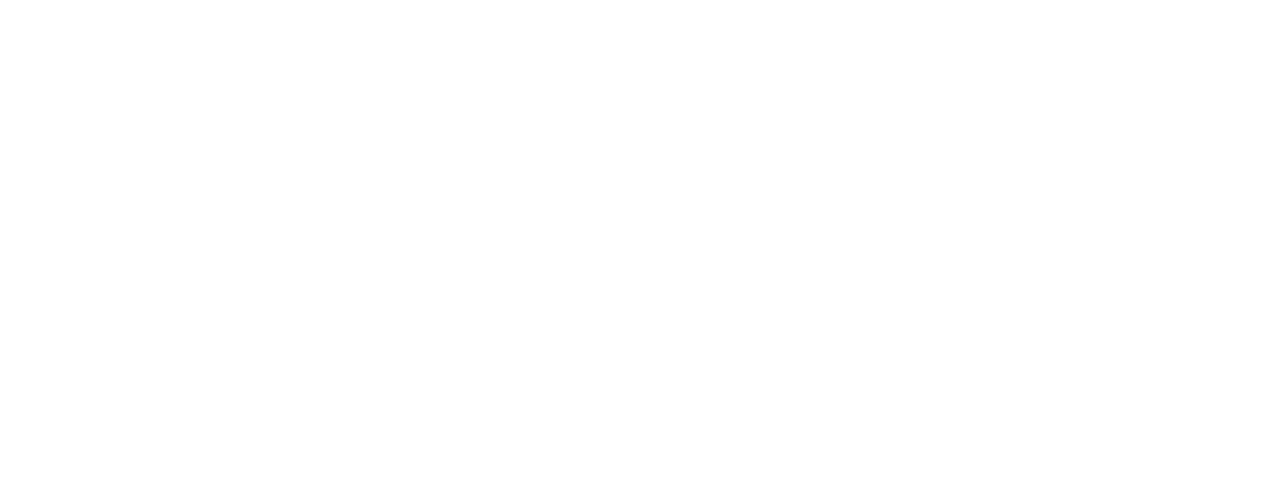
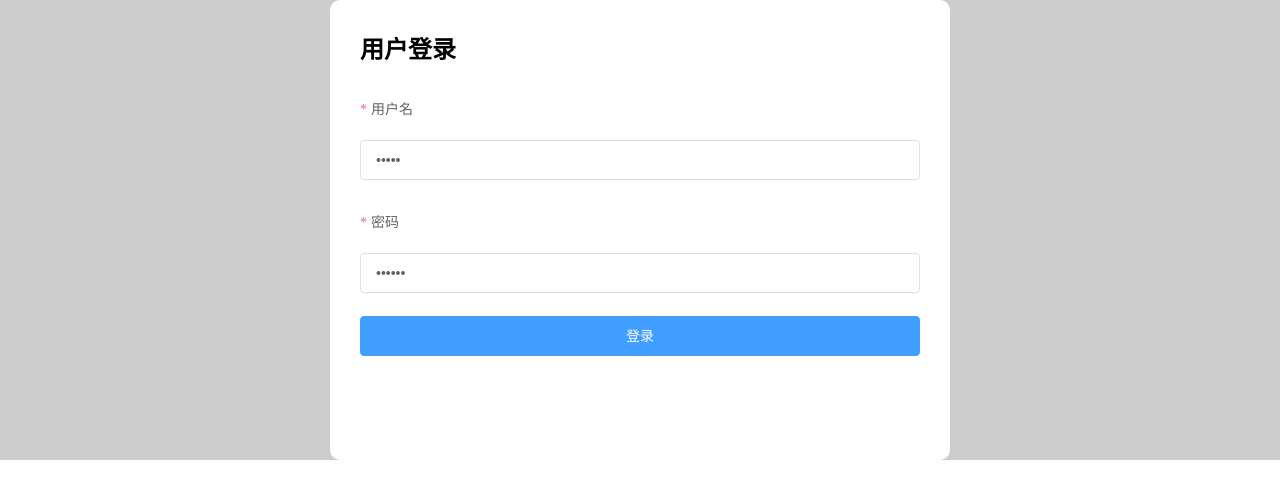
Before and after one commit to huangweiqing-0311/mymanage, a Vue app in the folder my-project/: page /#/login in a window 1280 px wide. Shown: the top 498 px of the page. Built offline with nearby package versions, Linux system fonts and the light colour scheme.

Commit message:
登录模块的完成
完成登录的各项功能

```diff
--- a/my-project/package.json
+++ b/my-project/package.json
@@ -3,7 +3,7 @@
   "version": "0.1.0",
   "private": true,
   "scripts": {
-    "serve": "vue-cli-service serve",
+    "serve": "vue-cli-service serve --open",
     "build": "vue-cli-service build",
     "lint": "vue-cli-service lint"
   },
@@ -21,6 +21,8 @@
     "babel-eslint": "^10.0.1",
     "eslint": "^5.16.0",
     "eslint-plugin-vue": "^5.0.0",
+    "less": "^3.9.0",
+    "less-loader": "^5.0.0",
     "vue-template-compiler": "^2.6.10"
   },
   "eslintConfig": {
--- a/my-project/src/App.vue
+++ b/my-project/src/App.vue
@@ -1,5 +1,7 @@
  <template>
-        <router-view></router-view>
+       <div id="app">
+                <router-view></router-view>
+       </div>
  </template>
 
  <script>
--- a/my-project/src/api/http.js
+++ b/my-project/src/api/http.js
@@ -5,3 +5,23 @@
  export const http = axios.create({
      baseURL: 'http://localhost:8888/api/private/v1'
  })
+
+ //登录请求封装成函数,要用到直接调用
+ //调用此方法要传入一个对象,并且有username和password属性
+  http.login = ({username, password}) => {
+      //把请求方法 return 出去
+      return http.post('login',{
+          username,
+          password,
+      })
+  }
+
+  //获取左边菜单栏封装成函数
+   http.menus = () => {
+       return http.get('menus', {
+            headers: {
+                //在请求头里设置一个登陆标记
+                Authorization: window.localStorage.getItem('token')
+            }
+       })
+   }
--- /dev/null
+++ b/my-project/src/assets/css/base.css
@@ -0,0 +1,54 @@
+/*初始化样式*/
+a,
+b,
+i,
+u,
+li,
+ul,
+h1,
+h2,
+h3,
+h4,
+h5,
+h6,
+img,
+input,
+span,
+div,
+strong,
+ol,
+dt,
+ins,
+del,
+body {
+  margin: 0;
+  padding: 0;
+}
+html,
+body {
+  height: 100%;
+}
+a {
+  text-decoration: none;
+}
+li {
+  list-style: none;
+}
+img {
+  border: 0;
+  vertical-align: middle;
+}
+input {
+  outline: none;
+  border: 0;
+}
+.clearfix::after {
+  content: '';
+  display: block;
+  clear: both;
+  height: 0;
+  visibility: hidden;
+}
+.clearfix {
+  *zoom: 1;
+}
--- /dev/null
+++ b/my-project/src/assets/css/base.less
@@ -0,0 +1,35 @@
+/*初始化样式*/
+ a, b, i, u, li, ul, h1, h2, h3, h4, h5, h6,
+ img, input, span, div, strong, ol, dt, ins, del,
+ body{
+    margin: 0;
+    padding: 0;
+ }
+ html, body{
+    height: 100%;
+ }
+
+ a{
+    text-decoration: none;
+ }
+ li{
+    list-style: none;
+ }
+ img{
+    border: 0;
+    vertical-align: middle;
+ }
+ input{
+    outline: none;
+    border: 0;
+ }
+ .clearfix::after{
+     content: '';
+     display: block;
+     clear: both;
+     height: 0;
+     visibility: hidden;
+ }
+ .clearfix{
+    *zoom: 1;
+ }
--- a/my-project/src/routers/routers.js
+++ b/my-project/src/routers/routers.js
@@ -14,6 +14,7 @@
 //设置路由规则
 const routes = [
   {path: '/login', component: login},
+  {path: '', redirect: '/login'},
   {path: '/index', component: index},
 ]
 
@@ -22,5 +23,24 @@
       routes
  })
 
+  //导航守卫
+  //to: 路由对象
+  //from: 当前导航要离开的路由
+  router.beforeEach((to, from, next) => {
+        //window.console.log(to)
+        //只有首页要导航守卫
+        if(to.path.indexOf('index') != -1){
+             if(window.localStorage.getItem('token')){
+                 next()
+             }else{
+                  //没有登录记录,回登录页
+                  Vue.prototype.$message.error('你还没有登录,请先登录')
+                  router.push('/login')
+             }
+        } else{
+           next()
+        }
+  })
+
 //暴露路由对象
 export default router
--- a/my-project/src/views/login.vue
+++ b/my-project/src/views/login.vue
@@ -1,13 +1,108 @@
 <template>
+  <div class="login">
+    <div class="my-form">
+      <div class="my-header"><h2>用户登录</h2></div>
+      <el-form
+        :model="ruleForm"
+        status-icon
+        :rules="rules"
+        ref="ruleForm"
+        label-width="100px"
+        class="demo-ruleForm"
+        label-position="top"
 
+      >
+        <el-form-item label="用户名" prop="username">
+          <el-input type="password" v-model="ruleForm.username" autocomplete="off"></el-input>
+        </el-form-item>
+        <el-form-item label="密码" prop="password">
+          <el-input type="password" v-model="ruleForm.password" autocomplete="off"></el-input>
+        </el-form-item>
+
+        <el-form-item>
+          <el-button type="primary" class="my-submit" @click="submitForm('ruleForm')">登录</el-button>
+        </el-form-item>
+      </el-form>
+    </div>
+  </div>
 </template>
 
 <script>
+ //导入http方法
+  import {http} from '../api/http'
+
 export default {
+  data() {
+      return {
+      ruleForm: {
+        username: "admin",
+        password: "123456",
+        },
 
-}
+      rules:{
+        username: [
+           { required: true, message: '请输入用户名', trigger: 'blur' },],
+        password:  [
+           { required: true, message: '请输入密码', trigger: 'change' },
+           { min: 6,   message: '长度不能少于6', trigger: 'blur' }
+          ],
+      }
+    };
+  },
+
+  methods: {
+      submitForm(formName){
+            this.$refs[formName].validate((valid) => {
+          if (valid) {
+           //获取内容发请求
+           http.login(this.ruleForm)
+             .then(res => {
+                 //console.log(res)
+                 if(res.data.meta.status == 200){
+                 //把 token 保存起来
+                 window.localStorage.setItem('token', res.data.data.token)
+                 //提示用户登录成功
+                  this.$message.success(res.data.meta.msg)
+                  //跳转到首页index
+                  this.$router.push('/index')
+
+                 }else{
+                   //提示用户登录失败
+                   this.$message.error(res.data.meta.msg)
+                 }
+             })
+
+             } else {
+            // console.log('error submit!!');
+            return false;
+          }
+        });
+
+      }
+  }
+};
 </script>
 
-<style>
-
+<style lang="less" scoped>
+      .login{
+            width: 100%;
+            height: 100%;
+            display: flex;
+            justify-content: center;
+            align-items: center;
+            background-color: #ccc;
+            .my-form{
+                width: 560px;
+                height: 400px;
+                padding: 30px;
+                border-radius: 10px;
+                background-color: #fff;
+                .my-header{
+                    margin-bottom: 25px;
+                }
+            }
+            .my-submit{
+               width: 100%;
+            }
+      }
 </style>
```
Also changed, not shown: my-project/src/main.js (+3 -4 lines), my-project/src/assets/logo.png (added), 1 other file (tests, documents, lock files or other folders).
